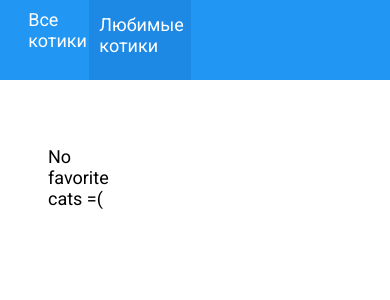
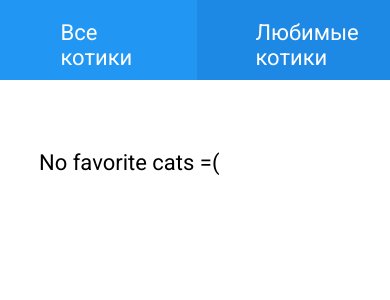
Before and after one commit to zena7/frontend-challenge, a React (Vite) app: page /favoriteCats in a window 390 px wide. Shown: the top 300 px of the page. Built offline with nearby package versions, Linux system fonts and the light colour scheme.

Commit message:
feat: 🎸 add adaptivity

```diff
--- a/src/catCard/CatCard.module.css
+++ b/src/catCard/CatCard.module.css
@@ -6,6 +6,13 @@
   margin: 0 0;
   display: flex;
   flex-direction: column;
+}
+
+@media screen and (max-width: 550px) {
+  .catContainer {
+    width: 18rem;
+    height: 18rem;
+  }
 }
 
 .catImg {
--- a/src/header/Header.module.css
+++ b/src/header/Header.module.css
@@ -10,16 +10,11 @@
   flex-direction: row;
   justify-content: flex-start;
   align-items: stretch;
-  /* height: 2%; */
-  /* padding-top: 2.4%;
-  padding-bottom: 2.4%; */
   min-height: 5rem;
 }
 
 .mainNavigation li {
   flex-basis: 13%;
-  /* padding: 2% 2%; */
-  /* align-items: center; */
 }
 
 .headerLink {
@@ -29,9 +24,6 @@
   text-decoration: none;
   display: inline-block;
   padding: 16% 8% 0 12%;
-  /* width: 100%; */
-  /* height: 5rem; */
-  /* align-items: center; */
   min-height: 5rem;
 }
 
@@ -42,3 +34,28 @@
   color: white;
   height: inherit;
 } */
+
+@media (max-width: 990px) {
+  .mainNavigation li {
+    flex-basis: 30%;
+  }
+
+  .headerLink {
+    left: 1%;
+    padding: 10% 20% 0 30%;
+  }
+}
+
+@media (max-width: 770px) {
+  .mainNavigation li {
+    flex-basis: 50%;
+  }
+
+  .headerLink {
+    left: 1%;
+    padding: 10% 20% 0 30%;
+  }
+}
+
+@media screen and (max-width: 550px) {
+}
--- a/src/styles.css
+++ b/src/styles.css
@@ -41,11 +41,8 @@ li {
 
 /* ЭТО класс из компонента HEADER. Он работает благодаря компоненту NavLink из react-router-dom!!!!!!Хочу его перенести в локальные стили */
 .active {
-  /* display: inline-block; */
   background-color: #1e88e5;
   color: white;
-  /* height: inherit; */
-  /* min-height: 5rem; */
 }
 
 .downloadMore {
@@ -62,3 +59,28 @@ li {
     opacity: 100%;
   }
 }
+
+@media (max-width: 990px) {
+  .catsList {
+    grid-template-columns: repeat(3, 1fr);
+  }
+}
+
+@media (max-width: 770px) {
+  .catsList {
+    grid-template-columns: repeat(2, 1fr);
+  }
+}
+
+@media screen and (max-width: 550px) {
+  .catsList {
+    grid-template-columns: repeat(1, 1fr);
+    row-gap: 27px;
+    column-gap: 27px;
+    padding-left: 10%;
+  }
+
+  body {
+    font-size: 22px;
+  }
+}
```
